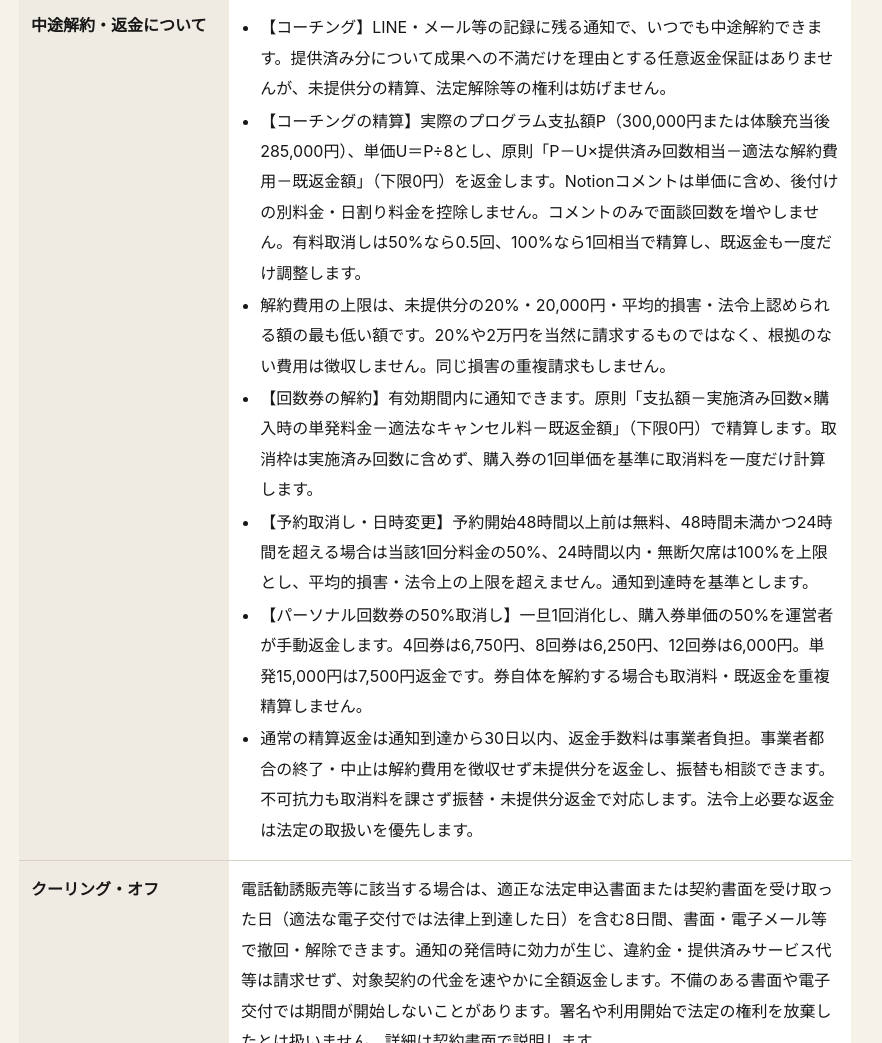
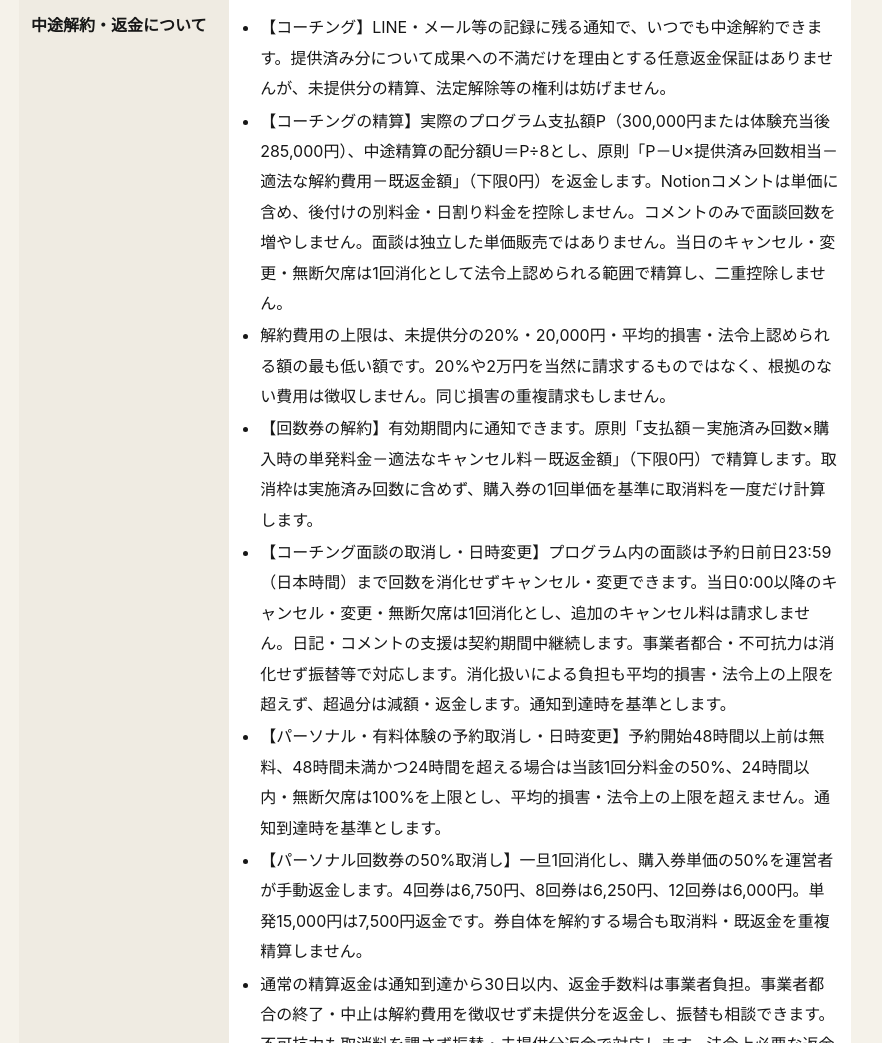
Before and after one commit to basediscipline/basediscipline, a plain HTML site: page tokusho.html in a window 1280 px wide. Shown: the part 1784-2827 px from the top of the page, without its empty margins (205-1087 px from the left). Drawn offline with Linux system fonts and the light colour scheme.

Commit message:
Clarify coaching appointment cancellation policy

```diff
--- a/tokusho.html
+++ b/tokusho.html
@@ -28,10 +28,11 @@ small{color:var(--muted)}a{color:inherit}.note{font-size:13px;color:var(--muted)
 <div>役務の提供時期</div><div><ul><li>単発セッション：予約日時に実施</li><li>2ヶ月プログラム：契約成立後、初回セッション日から2ヶ月間</li></ul></div>
 <div>中途解約・返金について</div><div><ul>
 <li>【コーチング】LINE・メール等の記録に残る通知で、いつでも中途解約できます。提供済み分について成果への不満だけを理由とする任意返金保証はありませんが、未提供分の精算、法定解除等の権利は妨げません。</li>
-<li>【コーチングの精算】実際のプログラム支払額P（300,000円または体験充当後285,000円）、単価U＝P÷8とし、原則「P－U×提供済み回数相当－適法な解約費用－既返金額」（下限0円）を返金します。Notionコメントは単価に含め、後付けの別料金・日割り料金を控除しません。コメントのみで面談回数を増やしません。有料取消しは50%なら0.5回、100%なら1回相当で精算し、既返金も一度だけ調整します。</li>
+<li>【コーチングの精算】実際のプログラム支払額P（300,000円または体験充当後285,000円）、中途精算の配分額U＝P÷8とし、原則「P－U×提供済み回数相当－適法な解約費用－既返金額」（下限0円）を返金します。Notionコメントは単価に含め、後付けの別料金・日割り料金を控除しません。コメントのみで面談回数を増やしません。面談は独立した単価販売ではありません。当日のキャンセル・変更・無断欠席は1回消化として法令上認められる範囲で精算し、二重控除しません。</li>
 <li>解約費用の上限は、未提供分の20%・20,000円・平均的損害・法令上認められる額の最も低い額です。20%や2万円を当然に請求するものではなく、根拠のない費用は徴収しません。同じ損害の重複請求もしません。</li>
 <li>【回数券の解約】有効期間内に通知できます。原則「支払額－実施済み回数×購入時の単発料金－適法なキャンセル料－既返金額」（下限0円）で精算します。取消枠は実施済み回数に含めず、購入券の1回単価を基準に取消料を一度だけ計算します。</li>
-<li>【予約取消し・日時変更】予約開始48時間以上前は無料、48時間未満かつ24時間を超える場合は当該1回分料金の50%、24時間以内・無断欠席は100%を上限とし、平均的損害・法令上の上限を超えません。通知到達時を基準とします。</li>
+<li>【コーチング面談の取消し・日時変更】プログラム内の面談は予約日前日23:59（日本時間）まで回数を消化せずキャンセル・変更できます。当日0:00以降のキャンセル・変更・無断欠席は1回消化とし、追加のキャンセル料は請求しません。日記・コメントの支援は契約期間中継続します。事業者都合・不可抗力は消化せず振替等で対応します。消化扱いによる負担も平均的損害・法令上の上限を超えず、超過分は減額・返金します。通知到達時を基準とします。</li>
+<li>【パーソナル・有料体験の予約取消し・日時変更】予約開始48時間以上前は無料、48時間未満かつ24時間を超える場合は当該1回分料金の50%、24時間以内・無断欠席は100%を上限とし、平均的損害・法令上の上限を超えません。通知到達時を基準とします。</li>
 <li>【パーソナル回数券の50%取消し】一旦1回消化し、購入券単価の50%を運営者が手動返金します。4回券は6,750円、8回券は6,250円、12回券は6,000円。単発15,000円は7,500円返金です。券自体を解約する場合も取消料・既返金を重複精算しません。</li>
 <li>通常の精算返金は通知到達から30日以内、返金手数料は事業者負担。事業者都合の終了・中止は解約費用を徴収せず未提供分を返金し、振替も相談できます。不可抗力も取消料を課さず振替・未提供分返金で対応します。法令上必要な返金は法定の取扱いを優先します。</li>
 </ul></div>
```
